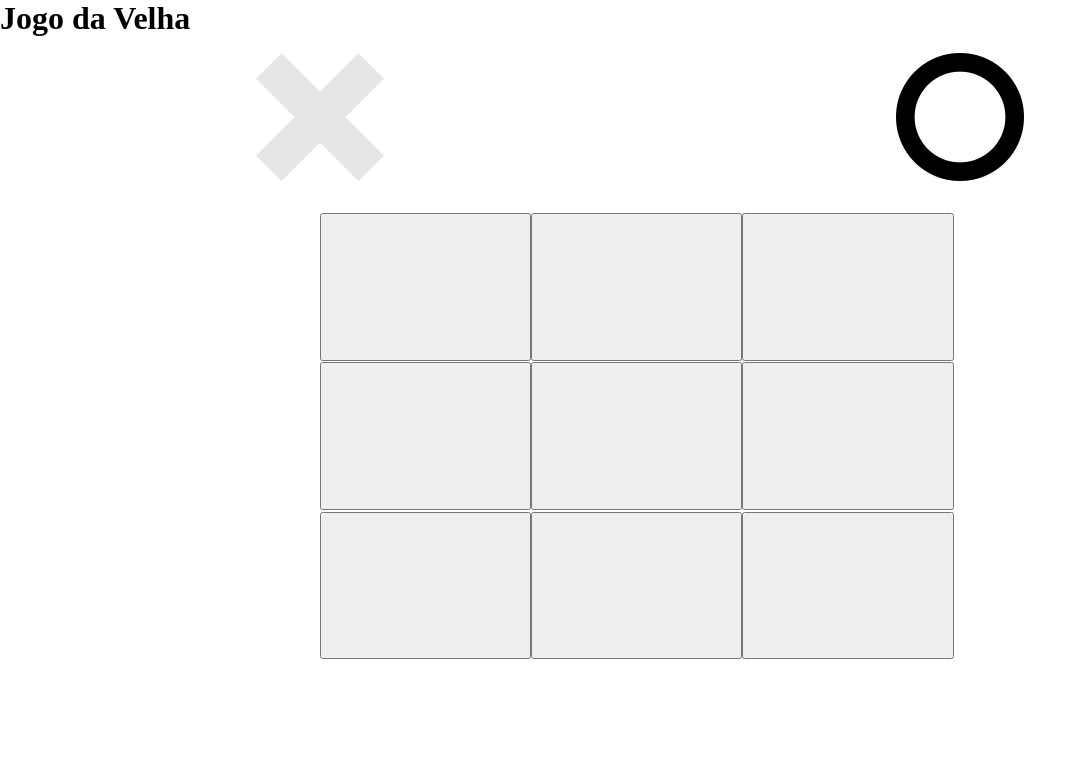
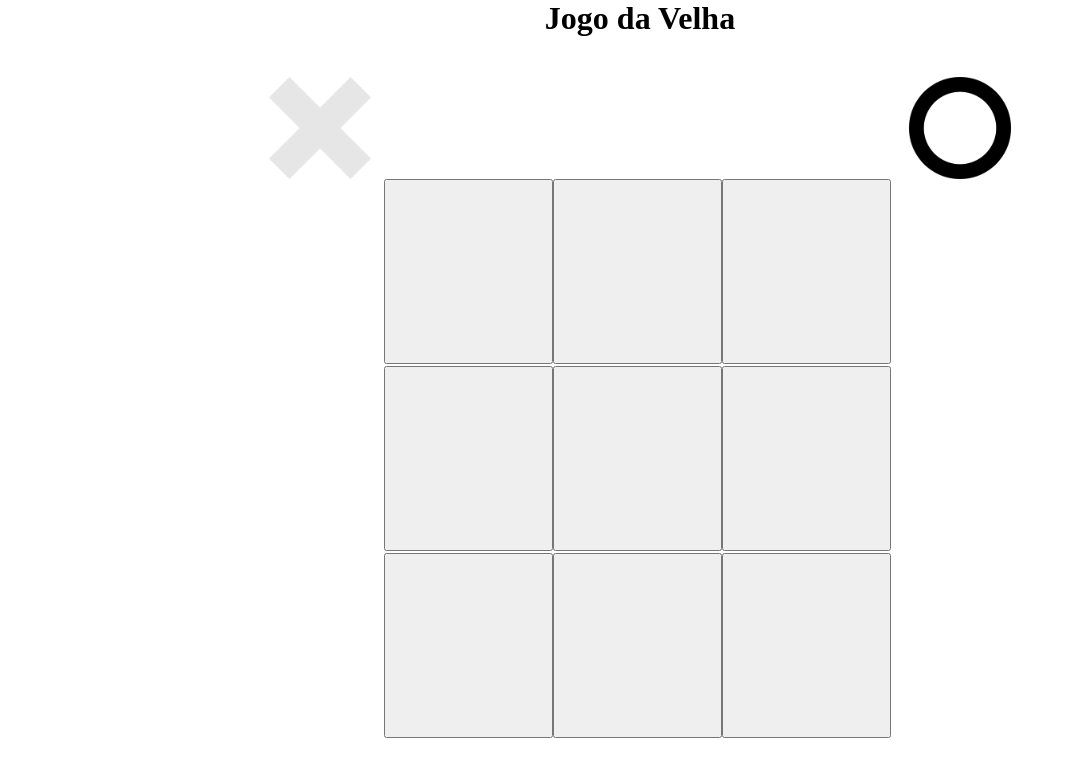
Before and after one commit to Leckller/jogoDaVeia, a React (Vite) app: page / in a window 1280 px wide. Shown: the top 776 px of the page, without its empty margins (0-1086 px from the left). Built offline with nearby package versions, Linux system fonts and the light colour scheme.

Commit message:
fix: another bug

```diff
--- a/src/components/Layout.tsx
+++ b/src/components/Layout.tsx
@@ -1,9 +1,10 @@
 import { Outlet } from 'react-router-dom';
+import { Header } from '../styles/HomeStyled';
 
 function Layout() {
   return (
     <div>
-      <header><h1>Jogo da Velha</h1></header>
+      <Header><h1>Jogo da Velha</h1></Header>
       <Outlet />
     </div>
   );
--- a/src/pages/Home.tsx
+++ b/src/pages/Home.tsx
@@ -16,14 +16,16 @@ function Home() {
   const img = store.ClickReducer.choseP.player === true ? x : o;
   const [player, setPlayer] = useState(false);
   useEffect(() => {
-    if (!velha(store).victory && store.ClickReducer.game
-      .filter((e) => e.v === true).length === 8) {
+    console.log(store.ClickReducer.game
+      .filter((e) => e.v === true));
+    if ((velha(store).victory) && store.ClickReducer.game
+      .filter((e) => e.v === true).length === 9) {
       setTimeout(() => {
         window.alert('Velha!');
         dispatch(startGame());
       }, 200);
     }
-    if (velha(store).victory) {
+    if (velha(store).victory && velha(store).winner !== 'draw') {
       setTimeout(() => {
         alert(`Vitória do ${velha(store).winner?.slice(12, 13)}`);
         dispatch(startGame());
--- a/src/styles/HomeStyled.tsx
+++ b/src/styles/HomeStyled.tsx
@@ -2,11 +2,11 @@ import styled from 'styled-components';
 
 export const Main = styled.main`
   width: 100vw;
-  height: 80vh;
+  height: 100vh;
   display: flex;
   flex-direction: column;
-  justify-content: space-around;
   align-items: center;
+  margin: 5vh 0;
   div{
     width: 100%;
     display: flex;
@@ -16,7 +16,7 @@ export const Main = styled.main`
 `;
 
 export const SecGame = styled.section`
-  width: 50%;
+  width: 40%;
   height: 70%;
   display: flex;
   flex-flow: row wrap;
@@ -32,6 +32,12 @@ type ImgPlayersType = {
 };
 
 export const ImgPlayers = styled.img<ImgPlayersType>`
-  width: 10vw;
+  width: 8vw;
   filter: opacity(${(props) => props.imgP.opacity})
 `;
+
+export const Header = styled.header`
+  width: 100vw;
+  align-items: center;
+  text-align: center;
+`;
```
